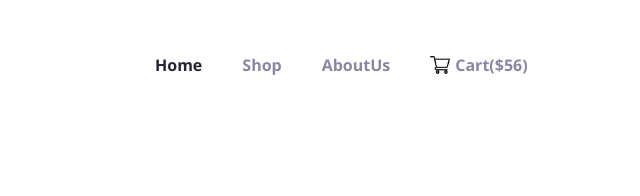
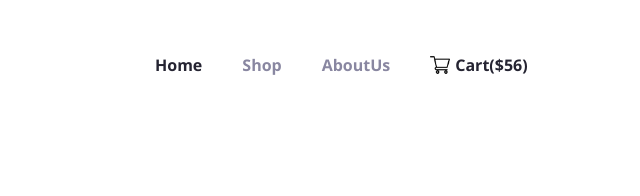
Before and after one commit to Azizul-40/Assignment-2, a plain HTML site: page index.html in a window 1280 px wide. Shown: the top 196 px of the page, 640-1280 px from the left. Drawn offline with nearby package versions, Linux system fonts and the light colour scheme.

Commit message:
my 12th commit

```diff
--- a/index.html
+++ b/index.html
@@ -19,7 +19,7 @@
                 <li class="nav-iteam hide"><a class="clr1 font">Home</a></li>
                 <li class="nav-iteam hide"><a class="clr2 font">Shop</a></li>
                 <li class="nav-iteam hide"><a class="clr2 font">AboutUs</a></li>
-                <li class="nav-iteam cart"><a class="clr2 font"><img src="./assets/shopping-cart.png" alt=""> Cart($56)</a></li>
+                <li class="nav-iteam cart"><a class="clr1 font"><img src="./assets/shopping-cart.png" alt=""> Cart($56)</a></li>
             </ul>
         </nav>
     </header>
```
